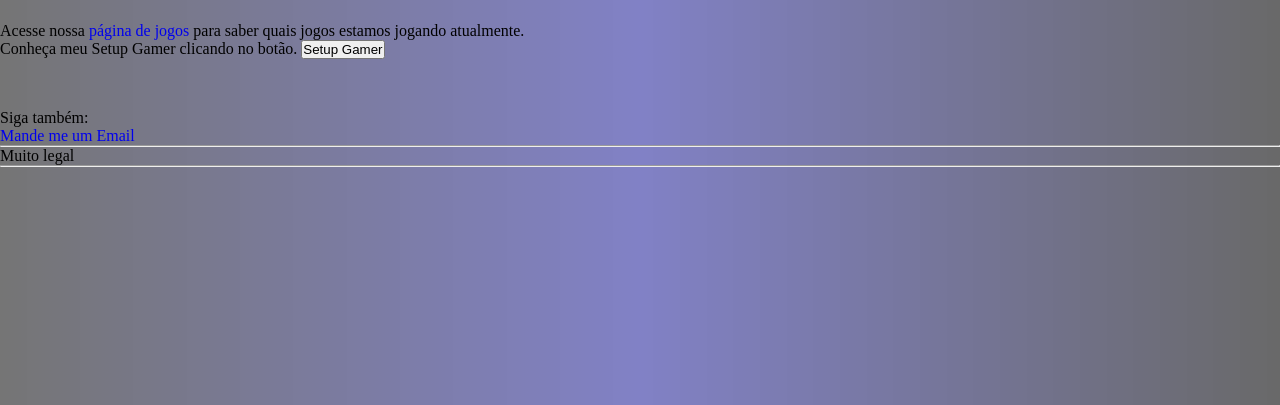
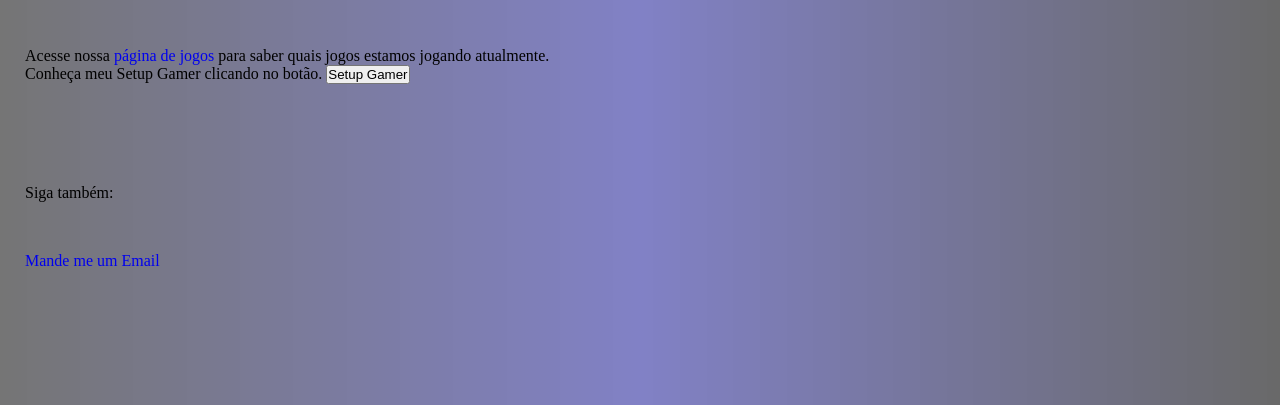
Before and after one commit to RafaelAlves0/Meu-Primeiro-Site, a plain HTML site: page index.html in a window 1280 px wide. Shown: the part 395-800 px from the top of the page. Drawn offline with Linux system fonts and the light colour scheme; a web font is replaced by a local one.

Commit message:
+1 dia de estudos

```diff
--- a/index.html
+++ b/index.html
@@ -53,9 +53,7 @@
 
 			<p>Siga também:</p>
 		<a href="mailto:sabugo.gamer0@gmail.com" target="_blank" rel="external">Mande me um Email</a>
-<hr>
-		<p>Muito legal</p>
-<hr>
+
 		</footer>
 
 </body>
--- a/style.css
+++ b/style.css
@@ -93,7 +93,33 @@ main .botao{
     border-radius: 20px;
 }
 
+main .botao:hover{
+    border: 2px solid rgb(77, 68, 68);
+}
+
 main.logo{
     display: flex;
     padding: 25px;
 }
+
+main .segundo{
+    display: flex;
+    gap: 50px;
+    flex-direction: row;
+    padding: 25px;
+
+}
+
+main .secundario{
+    display: flex;
+    flex-direction: column;
+    text-align: left;
+}
+
+footer{
+    display: flex;
+    flex-direction: column;
+    align-items: left;
+    gap: 50px;
+    padding: 25px;
+}
```
